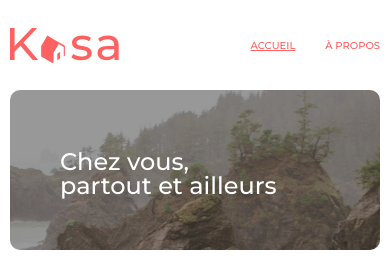
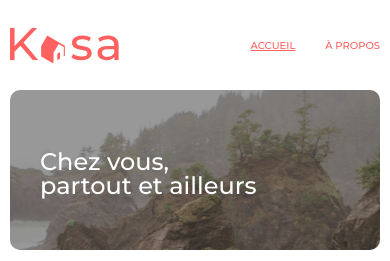
Before and after one commit to KatynOCtraining/kaza, a React (Create React App) app: page / in a window 390 px wide. Shown: the top 261 px of the page. Built offline with nearby package versions, Linux system fonts and the light colour scheme.

Commit message:
true last push

```diff
--- a/src/styles/banner.css
+++ b/src/styles/banner.css
@@ -55,7 +55,7 @@ h1 {
     line-height: 100%;
     margin-top: -75px;
     justify-content: flex-start;
-    margin-left: 30px;
+    margin-left: 20px;
   }
   .gotoline {
     display: block;
```
